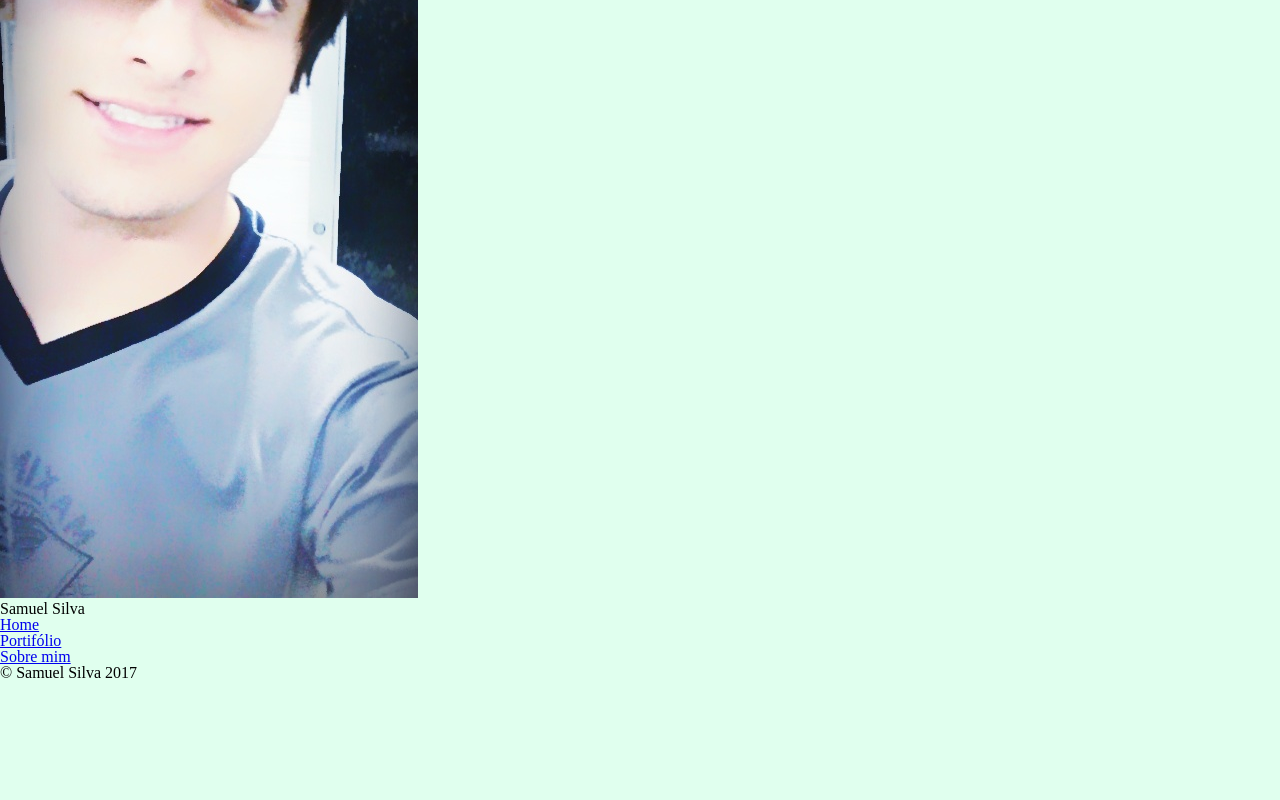
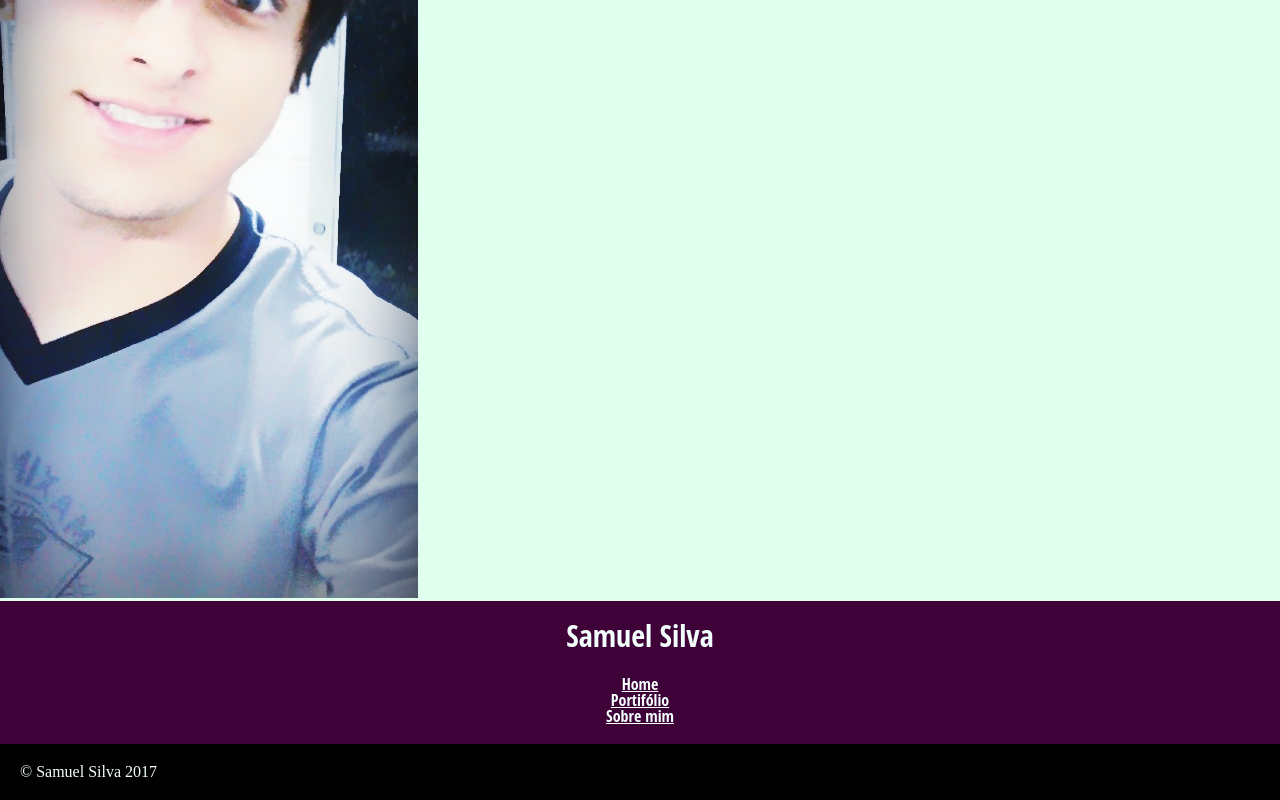
Before and after one commit to samuelsilvadev/personal-portifolio-freeCodeCamp, a website: page index.html in a window 1280 px wide. Shown: the part 1033-1833 px from the top of the page. Before the commit the page ends 1714 px from the top, so only its background shows below. Drawn offline with nearby package versions, Linux system fonts and the light colour scheme; files that its build step writes are made by us from their sources.

Commit message:
Adicionando novas propriedades

```diff
--- a/scss/cores.scss
+++ b/scss/cores.scss
@@ -7,4 +7,8 @@ $color-header:#fafffa;
 $background-blockquote:#b9b9b9;
 $border-color-blockquote:#c2ccca;
 
-$background-nav:purple;
+$background-nav:#3e0138;
+
+$background-footer:#000;
+
+$color-secondary: #f2fffc;
--- a/scss/style.scss
+++ b/scss/style.scss
@@ -29,3 +29,37 @@ blockquote{
     width: 250px;
     box-sizing: border-box;
 }
+
+nav{
+    background-color: $background-nav;
+    color: $color-secondary;
+    text-align: center;
+    padding: 20px;
+    font-family: "Open Sans Condensed", sans-serif;
+    & h1{
+        font-size: 30px;
+        margin-bottom: 25px;
+    }
+    & a{
+        color: inherit;
+    }
+}
+
+.icone-rede-social{
+    width: 90px;
+}
+
+
+strong{
+    font-weight: 600;
+}
+
+em{
+    font-style: italic;
+}
+
+footer{
+    background-color: $background-footer;
+    color: $color-secondary;
+    padding: 20px;
+}
```
